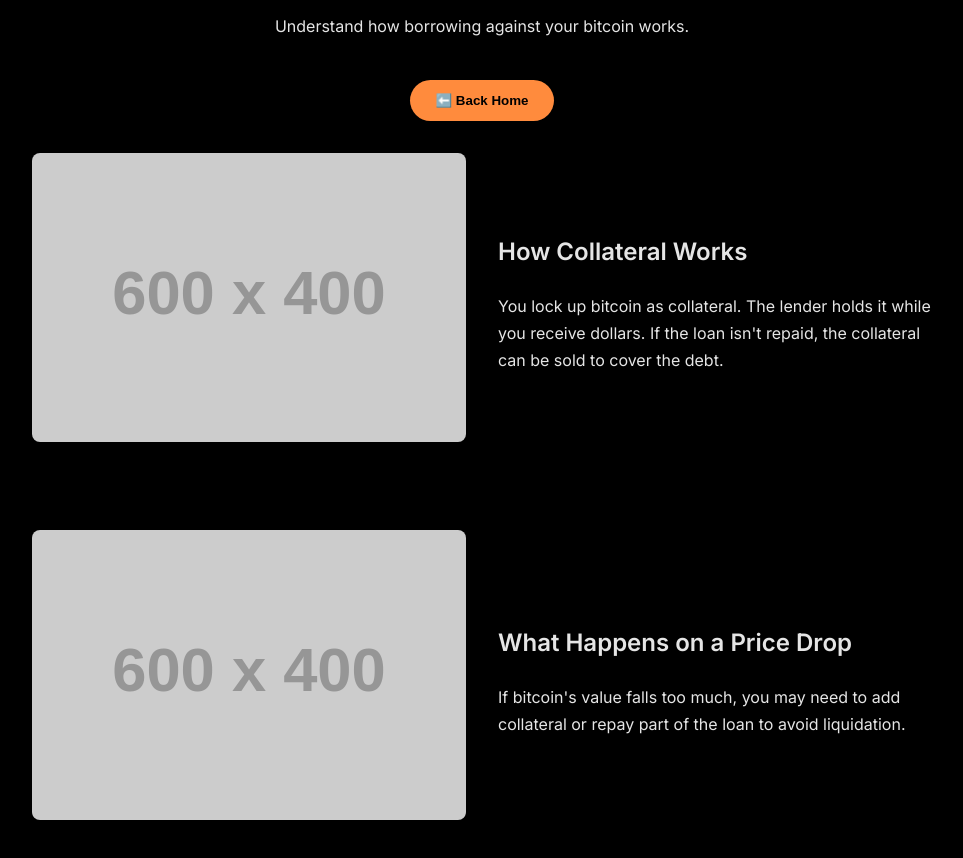
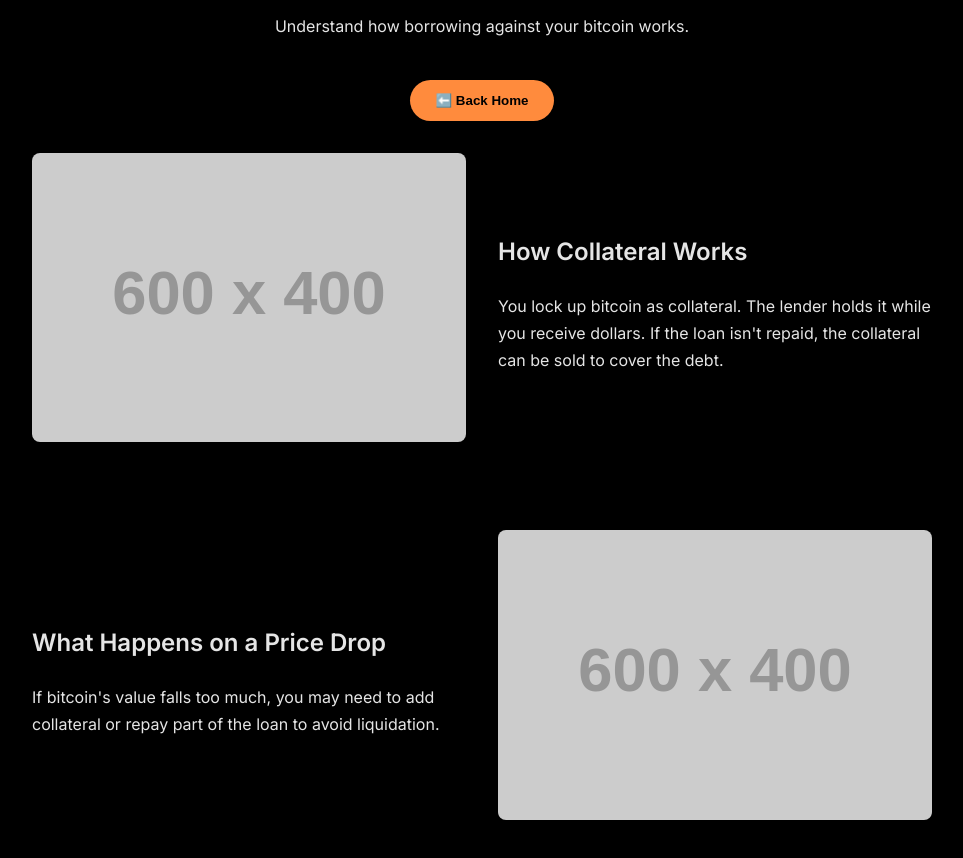
Before and after one commit to Fabricio333/loanitself, a plain HTML site: page collateralized_loans.html in a window 1280 px wide. Shown: the part 202-1060 px from the top of the page, without its empty margins (158-1121 px from the left). Drawn offline with Linux system fonts and the light colour scheme; placeholder pictures from the web are drawn by us.

Commit message:
Refine collateralized loan page layout

```diff
--- a/collateralized_loans.html
+++ b/collateralized_loans.html
@@ -55,15 +55,18 @@
     .hero button:last-child {
       margin-right: 0;
     }
-    .section {
+    .strategy {
       display: grid;
       grid-template-columns: 1fr 1fr;
       gap: 2rem;
       margin-bottom: 5rem;
       align-items: center;
     }
+    .strategy:nth-child(even) .text {
+      order: -1;
+    }
     @media(max-width: 700px) {
-      .section {
+      .strategy {
         grid-template-columns: 1fr;
       }
     }
@@ -81,7 +84,8 @@
       <p>Understand how borrowing against your bitcoin works.</p>
       <button onclick="window.location.href='index.html'">⬅️ Back Home</button>
     </section>
-    <section class="section">
+    <div id="explanations">
+      <section class="strategy">
         <div class="image">
           <img src="https://via.placeholder.com/600x400.png?text=Stickman+Mindmap+1" alt="Stick man mindmap showing loan collateralization." />
         </div>
@@ -90,7 +94,7 @@
           <p>You lock up bitcoin as collateral. The lender holds it while you receive dollars. If the loan isn't repaid, the collateral can be sold to cover the debt.</p>
         </div>
       </section>
-    <section class="section">
+      <section class="strategy">
         <div class="image">
           <img src="https://via.placeholder.com/600x400.png?text=Stickman+Mindmap+2" alt="Stick man mindmap explaining liquidation." />
         </div>
@@ -100,5 +104,6 @@
         </div>
       </section>
     </div>
+  </div>
 </body>
 </html>
```
Lines whose indentation alone changed are shown as unchanged.
